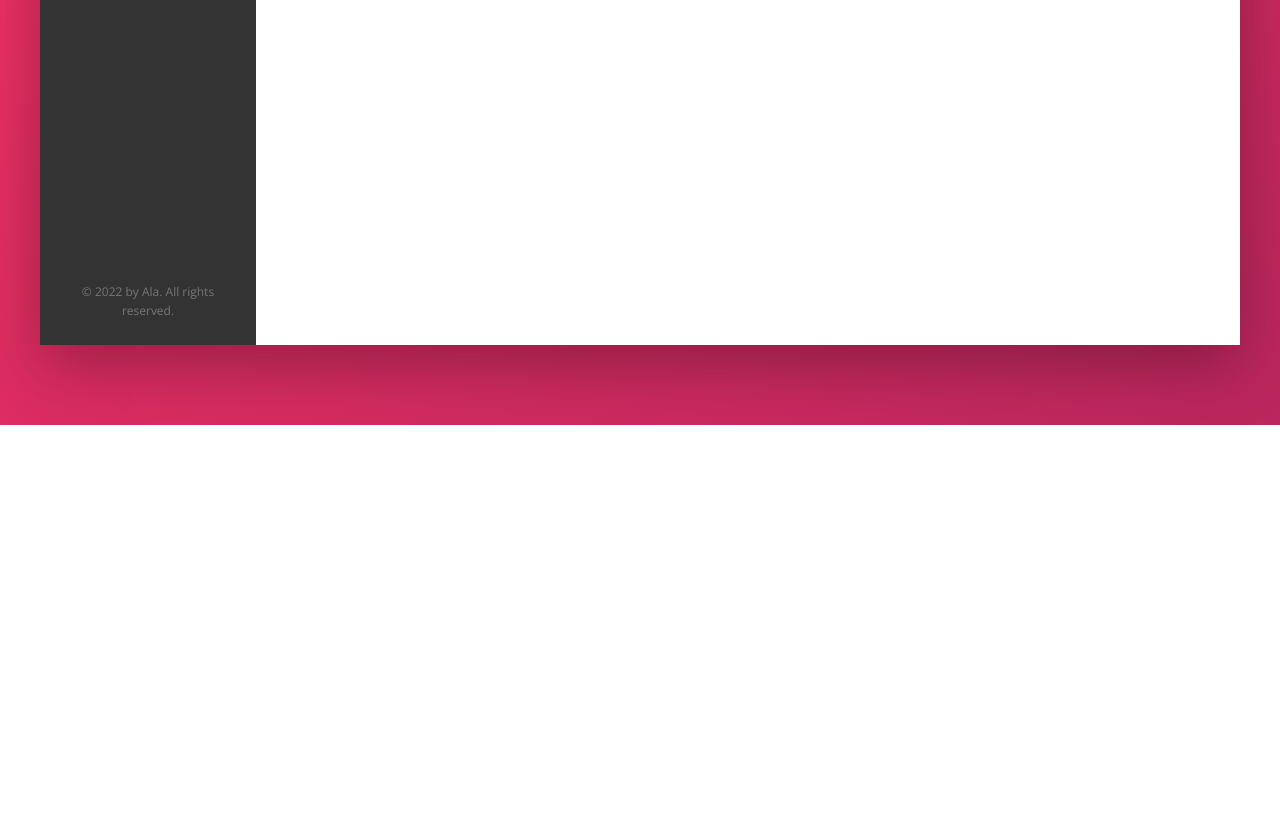
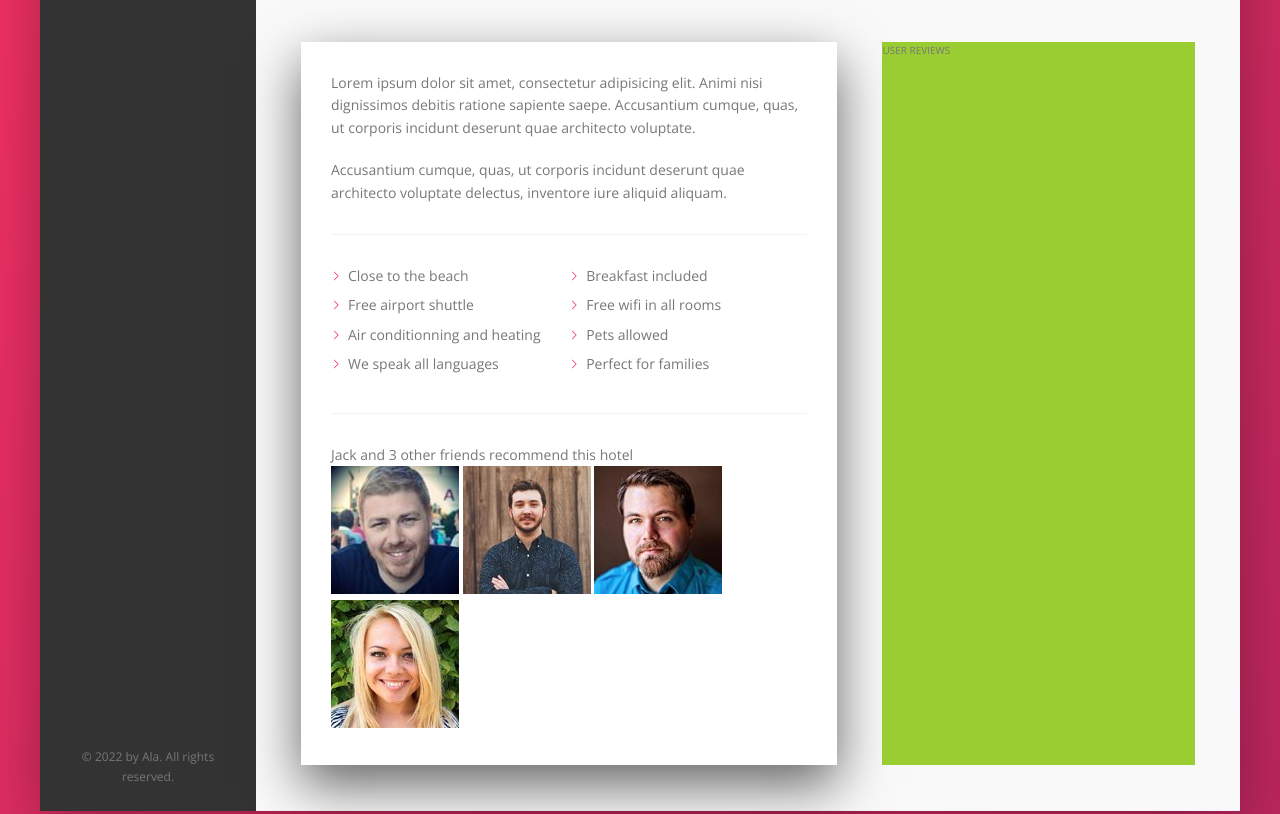
Before and after one commit to AyariAla/Trillo, a website: page index.html in a window 1280 px wide. Shown: the part 605-1419 px from the top of the page. Before the commit the page ends 1030 px from the top, so only its background shows below. Drawn offline with nearby package versions, Linux system fonts and the light colour scheme.

Commit message:
list styling

```diff
--- a/index.html
+++ b/index.html
@@ -137,6 +137,59 @@
               <div class="overview__rating-count">566 votes</div>
             </div>
           </div>
+
+          <div class="detail">
+            <div class="description">
+              <p class="paragraph">
+                Lorem ipsum dolor sit amet, consectetur adipisicing elit. Animi
+                nisi dignissimos debitis ratione sapiente saepe. Accusantium
+                cumque, quas, ut corporis incidunt deserunt quae architecto
+                voluptate.
+              </p>
+              <p class="paragraph">
+                Accusantium cumque, quas, ut corporis incidunt deserunt quae
+                architecto voluptate delectus, inventore iure aliquid aliquam.
+              </p>
+              <ul class="list">
+                <li class="list__item">Close to the beach</li>
+                <li class="list__item">Breakfast included</li>
+                <li class="list__item">Free airport shuttle</li>
+                <li class="list__item">Free wifi in all rooms</li>
+                <li class="list__item">Air conditionning and heating</li>
+                <li class="list__item">Pets allowed</li>
+                <li class="list__item">We speak all languages</li>
+                <li class="list__item">Perfect for families</li>
+              </ul>
+              <div class="recommend">
+                <p class="recommend__count">
+                  Jack and 3 other friends recommend this hotel
+                </p>
+                <div class="recommend__friends">
+                  <img
+                    src="img/user-3.jpg"
+                    alt="Friend 1"
+                    class="recommend__photo"
+                  />
+                  <img
+                    src="img/user-4.jpg"
+                    alt="Friend 2"
+                    class="recommend__photo"
+                  />
+                  <img
+                    src="img/user-5.jpg"
+                    alt="Friend 3"
+                    class="recommend__photo"
+                  />
+                  <img
+                    src="img/user-6.jpg"
+                    alt="Friend 4"
+                    class="recommend__photo"
+                  />
+                </div>
+              </div>
+            </div>
+            <div class="user-reviews">USER REVIEWS</div>
+          </div>
         </main>
       </div>
     </div>
--- a/sass/_base.scss
+++ b/sass/_base.scss
@@ -15,6 +15,8 @@
   --color-grey-dark-1: #333;
 
   --shadow-dark: 0 2rem 6rem rgba(0, 0, 0, 0.3);
+  --shadow-light: 0 2rem 5rem rgba(0, 0, 0, 0.6);
+  --line: 1px solid var(--color-grey-light-2);
 }
 
 * {
--- a/sass/_components.scss
+++ b/sass/_components.scss
@@ -219,7 +219,7 @@
 .overview {
   display: flex;
   align-items: center;
-  border-bottom: 1px solid var(--color-grey-light-2);
+  border-bottom: var(--line);
 
   &__heading {
     font-size: 2.25rem;
@@ -318,3 +318,49 @@
     box-shadow: none;
   }
 }
+/////////////////////
+/// PARAGRAPH
+.paragraph:not(:last-of-type) {
+  margin-bottom: 2rem;
+}
+
+/// /////////////////////
+/// LIST
+///
+.list {
+  list-style: none;
+  margin: 3rem 0;
+  padding: 3rem 0;
+  border-top: var(--line);
+  border-bottom: var(--line);
+  // column-count: 2;
+  display: flex;
+  flex-wrap: wrap;
+
+  &__item {
+    flex: 0 0 50%;
+    margin-bottom: 0.7rem;
+  }
+
+  &__item::before {
+    content: '';
+    display: inline-block;
+    height: 1rem;
+    width: 1rem;
+    margin-right: 0.7rem;
+
+    //Older browser approach
+    // background-image: url(../img/chevron-thin-right.svg);
+    // background-size: cover;
+
+    //Newer browsers - masks
+    background-color: var(--color-primary);
+    mask-image: url(../img/chevron-thin-right.svg);
+    mask-size: cover;
+
+    -webkit-mask-image: url(../img/chevron-thin-right.svg);
+    -webkit-mask-size: cover;
+  }
+}
+/// /// /////////////////////
+/// RECOMMEND
--- a/sass/_layout.scss
+++ b/sass/_layout.scss
@@ -27,7 +27,26 @@
 }
 .hotel-view {
   background-color: #fff;
-  ///TEST
-  height: 80rem;
   flex: 1;
 }
+
+.detail {
+  display: flex;
+  padding: 4.5rem;
+  background-color: var(--color-grey-light-1);
+  border-bottom: var(--line);
+}
+
+.description {
+  font-size: 1.4rem;
+  background-color: #fff;
+  box-shadow: var(--shadow-light);
+  padding: 3rem;
+  flex: 0 0 60%;
+  margin-right: 4.5rem;
+}
+
+.user-reviews {
+  background-color: yellowgreen;
+  flex: 1;
+}
```
Also changed, not shown: css/style.css, 1 other file.
